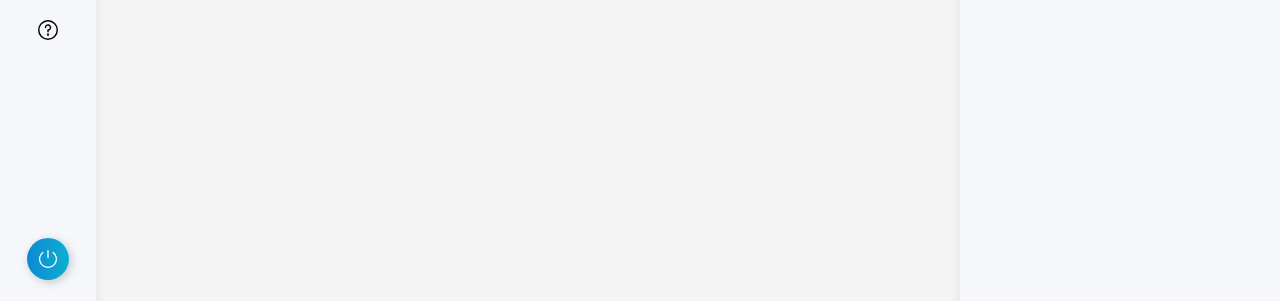
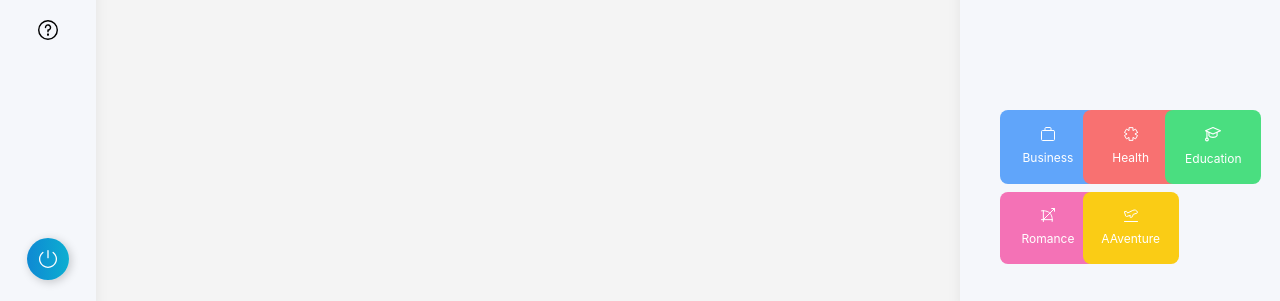
Before and after one commit to OeunSochetra/crud-frontend, a Vue app: page / in a window 1280 px wide. Shown: the part 496-797 px from the top of the page. Built offline with nearby package versions, Linux system fonts and the light colour scheme; no server answers; sample sign-in values are in the browser's storage.

Commit message:
"Update NotFound.vue, Home/index.vue, and SidebarRight.vue with layout and component changes"

```diff
--- /dev/null
+++ b/src/components/Categories.vue
@@ -0,0 +1,54 @@
+<template>
+  <div
+    class="grid grid-cols-3 gap-2 p-10 text-[12px] text-white cursor-pointer"
+  >
+    <div
+      class="bg-blue-400 w-24 px-2 py-4 flex items-center justify-center rounded-lg"
+    >
+      <span class="flex-col gap-2 flex items-center justify-center">
+        <IconBusiness class="text-white"></IconBusiness>
+        <p>Business</p>
+      </span>
+    </div>
+    <div
+      class="bg-red-400 w-24 px-2 py-4 flex items-center justify-center rounded-lg"
+    >
+      <span class="flex-col gap-2 flex items-center justify-center">
+        <IconHealth class="text-white"></IconHealth>
+        <p>Health</p>
+      </span>
+    </div>
+    <div
+      class="bg-green-400 w-24 px-2 py-4 flex items-center justify-center rounded-lg"
+    >
+      <span class="flex-col gap-2 flex items-center justify-center">
+        <IconEducation class="text-white"></IconEducation>
+        <p>Education</p>
+      </span>
+    </div>
+    <div
+      class="bg-pink-400 w-24 px-2 py-4 flex items-center justify-center rounded-lg"
+    >
+      <span class="flex-col gap-2 flex items-center justify-center">
+        <IconRomance class="text-white"></IconRomance>
+        <p>Romance</p>
+      </span>
+    </div>
+    <div
+      class="bg-yellow-400 w-24 px-2 py-4 flex items-center justify-center rounded-lg"
+    >
+      <span class="flex-col gap-2 flex items-center justify-center">
+        <IconAdventure class="text-white"></IconAdventure>
+        <p>AAventure</p>
+      </span>
+    </div>
+  </div>
+</template>
+<script setup lang="ts">
+import IconBusiness from "./icons/IconIconBusiness.vue";
+import IconHealth from "./icons/IconHealth.vue";
+import IconEducation from "./icons/IconEducation.vue";
+import IconRomance from "./icons/IconRomance.vue";
+import IconAdventure from "./icons/IconAdventure.vue";
+</script>
+<style scoped></style>
--- /dev/null
+++ b/src/components/icons/IconAdventure.vue
@@ -0,0 +1,22 @@
+<template>
+  <svg
+    width="14"
+    height="14"
+    viewBox="0 0 14 14"
+    fill="none"
+    xmlns="http://www.w3.org/2000/svg"
+  >
+    <path
+      d="M0.810033 3.78L2.18004 3.34C2.27214 3.31128 2.37093 3.31224 2.46246 3.34275C2.55398 3.37326 2.63359 3.43177 2.69004 3.51L3.63004 5L8.79004 2.43C9.1969 2.1914 9.65096 2.04451 10.1204 1.99959C10.59 1.95467 11.0636 2.01281 11.5084 2.16994C11.9531 2.32707 12.3582 2.5794 12.6952 2.90932C13.0323 3.23923 13.2933 3.63876 13.46 4.08C13.5288 4.30279 13.5063 4.54375 13.3976 4.74999C13.2888 4.95624 13.1027 5.11089 12.88 5.18L9.49004 6.28L9.15003 6.39L8.51004 8.58C8.49059 8.65566 8.45177 8.72495 8.39742 8.78106C8.34306 8.83717 8.27504 8.87816 8.20004 8.9L6.66004 9.4C6.57922 9.43492 6.49036 9.44695 6.40317 9.43476C6.31598 9.42257 6.23382 9.38663 6.16568 9.33088C6.09755 9.27513 6.04605 9.20172 6.01684 9.11867C5.98762 9.03562 5.98181 8.94613 6.00004 8.86L6.32004 7.3L6.10004 7.37L2.79004 8.44C2.68308 8.47967 2.5693 8.49767 2.45532 8.49294C2.34134 8.48821 2.22944 8.46085 2.12614 8.41246C2.02284 8.36406 1.93019 8.2956 1.85361 8.21105C1.77702 8.12651 1.71802 8.02757 1.68004 7.92L0.520033 4.32C0.488661 4.20996 0.501395 4.09201 0.555536 3.9912C0.609677 3.89039 0.700965 3.81463 0.810033 3.78Z"
+      stroke="currentColor"
+      stroke-linecap="round"
+      stroke-linejoin="round"
+    />
+    <path
+      d="M13.5 13.5H0.5"
+      stroke="currentColor"
+      stroke-linecap="round"
+      stroke-linejoin="round"
+    />
+  </svg>
+</template>
--- /dev/null
+++ b/src/components/icons/IconEducation.vue
@@ -0,0 +1,41 @@
+<template>
+  <svg
+    width="16"
+    height="16"
+    viewBox="0 0 14 14"
+    fill="none"
+    xmlns="http://www.w3.org/2000/svg"
+  >
+    <g clip-path="url(#clip0_1222_30235)">
+      <path
+        d="M7 1.36743L13.5 4.18372L7 7L0.5 4.18372L7 1.36743Z"
+        stroke="currentColor"
+        stroke-linecap="round"
+        stroke-linejoin="round"
+      />
+      <path
+        d="M3.44922 5.46851L3.45566 8.53271C3.45566 8.53271 4.52881 9.95288 6.9997 9.95288C9.47059 9.95288 10.5495 8.53271 10.5495 8.53271L10.5488 5.46851"
+        stroke="currentColor"
+        stroke-linecap="round"
+        stroke-linejoin="round"
+      />
+      <path
+        d="M1.69531 10.6013V4.71069"
+        stroke="currentColor"
+        stroke-linecap="round"
+        stroke-linejoin="round"
+      />
+      <path
+        d="M1.69594 12.9932C2.35644 12.9932 2.89188 12.4578 2.89188 11.7973C2.89188 11.1368 2.35644 10.6013 1.69594 10.6013C1.03544 10.6013 0.5 11.1368 0.5 11.7973C0.5 12.4578 1.03544 12.9932 1.69594 12.9932Z"
+        stroke="currentColor"
+        stroke-linecap="round"
+        stroke-linejoin="round"
+      />
+    </g>
+    <defs>
+      <clipPath id="clip0_1222_30235">
+        <rect width="14" height="14" fill="white" />
+      </clipPath>
+    </defs>
+  </svg>
+</template>
--- /dev/null
+++ b/src/components/icons/IconHealth.vue
@@ -0,0 +1,23 @@
+<template>
+  <svg
+    width="14"
+    height="14"
+    viewBox="0 0 14 14"
+    fill="none"
+    xmlns="http://www.w3.org/2000/svg"
+  >
+    <g clip-path="url(#clip0_1222_38486)">
+      <path
+        d="M13.5 5.50979L11.5392 2.11764L8.96078 3.60783V0.627441H5.03922V3.60783L2.46078 2.11764L0.5 5.50979L3.07843 6.99999L0.5 8.49019L2.46078 11.8823L5.03922 10.3921V13.3725H8.96078V10.3921L11.5392 11.8823L13.5 8.49019L10.9216 6.99999L13.5 5.50979Z"
+        stroke="currentColor"
+        stroke-linecap="round"
+        stroke-linejoin="round"
+      />
+    </g>
+    <defs>
+      <clipPath id="clip0_1222_38486">
+        <rect width="14" height="14" fill="white" />
+      </clipPath>
+    </defs>
+  </svg>
+</template>
--- /dev/null
+++ b/src/components/icons/IconIconBusiness.vue
@@ -0,0 +1,29 @@
+<template>
+  <svg
+    width="14"
+    height="14"
+    viewBox="0 0 14 14"
+    fill="none"
+    xmlns="http://www.w3.org/2000/svg"
+  >
+    <g clip-path="url(#clip0_1222_31885)">
+      <path
+        d="M12.5 3.5H1.5C0.947715 3.5 0.5 3.94772 0.5 4.5V12.5C0.5 13.0523 0.947715 13.5 1.5 13.5H12.5C13.0523 13.5 13.5 13.0523 13.5 12.5V4.5C13.5 3.94772 13.0523 3.5 12.5 3.5Z"
+        stroke="currentColor"
+        stroke-linecap="round"
+        stroke-linejoin="round"
+      />
+      <path
+        d="M10 3.5V1.5C10 1.23478 9.89464 0.98043 9.70711 0.792893C9.51957 0.605357 9.26522 0.5 9 0.5H5C4.73478 0.5 4.48043 0.605357 4.29289 0.792893C4.10536 0.98043 4 1.23478 4 1.5V3.5"
+        stroke="currentColor"
+        stroke-linecap="round"
+        stroke-linejoin="round"
+      />
+    </g>
+    <defs>
+      <clipPath id="clip0_1222_31885">
+        <rect width="14" height="14" fill="white" />
+      </clipPath>
+    </defs>
+  </svg>
+</template>
--- /dev/null
+++ b/src/components/icons/IconRomance.vue
@@ -0,0 +1,47 @@
+<template>
+  <svg
+    width="14"
+    height="14"
+    viewBox="0 0 14 14"
+    fill="none"
+    xmlns="http://www.w3.org/2000/svg"
+  >
+    <g clip-path="url(#clip0_1222_39446)">
+      <path
+        d="M0.5 2.82062C0.5 2.82062 5.60716 1.89178 8.85717 5.14173C12.1072 8.39168 11.1786 13.4992 11.1786 13.4992"
+        stroke="currentColor"
+        stroke-linecap="round"
+        stroke-linejoin="round"
+      />
+      <path
+        d="M2.35718 11.6429L13.5 0.5"
+        stroke="currentColor"
+        stroke-linecap="round"
+        stroke-linejoin="round"
+      />
+      <path
+        d="M10.7142 0.5H13.5V3.28572"
+        stroke="currentColor"
+        stroke-linecap="round"
+        stroke-linejoin="round"
+      />
+      <path
+        d="M2.35718 2.69775V13.4998"
+        stroke="currentColor"
+        stroke-linecap="round"
+        stroke-linejoin="round"
+      />
+      <path
+        d="M11.3014 11.6426H0.5"
+        stroke="currentColor"
+        stroke-linecap="round"
+        stroke-linejoin="round"
+      />
+    </g>
+    <defs>
+      <clipPath id="clip0_1222_39446">
+        <rect width="14" height="14" fill="white" />
+      </clipPath>
+    </defs>
+  </svg>
+</template>
--- a/src/views/404/NotFound.vue
+++ b/src/views/404/NotFound.vue
@@ -1,6 +1,8 @@
 <!-- src/views/NotFound.vue -->
 <template>
-  <div class="not-found">
+  <div
+    class="flex flex-col items-center justify-center h-screen -translate-y-24 overflow-visible"
+  >
     <h1>404</h1>
     <p>Page Not Found</p>
     <router-link to="/">Go back to Home</router-link>
@@ -11,9 +13,4 @@
 // You can add any additional setup code here if needed
 </script>
 
-<style scoped>
-.not-found {
-  text-align: center;
-  margin-top: 2rem;
-}
-</style>
+<style scoped></style>
--- a/src/views/Home/index.vue
+++ b/src/views/Home/index.vue
@@ -3,6 +3,7 @@
     <div>
       <Hero />
     </div>
+
     <div class="grid grid-cols-3 gap-4 mt-5">
       <BookCard
         v-for="(item, index) in topBooksList"
@@ -24,6 +25,7 @@
 import { useBookStore } from "../../store/bookStore";
 import { storeToRefs } from "pinia";
 import BookCard from "../../components/BookCard.vue";
+import Categories from "../../components/Categories.vue";
 import Hero from "../../components/Hero.vue";
 import { onMounted, ref } from "vue";
 
--- a/src/views/layout/components/SidebarRight.vue
+++ b/src/views/layout/components/SidebarRight.vue
@@ -30,8 +30,13 @@
       </div>
     </div>
     <span class="border border-#D2D2D2 -translate-y-[47rem]"></span>
+
+      <Categories />
+
   </div>
 </template>
 
-<script setup lang="ts"></script>
+<script setup lang="ts">
+import Categories from "../../../components/Categories.vue";
+</script>
 <style scoped></style>
```
